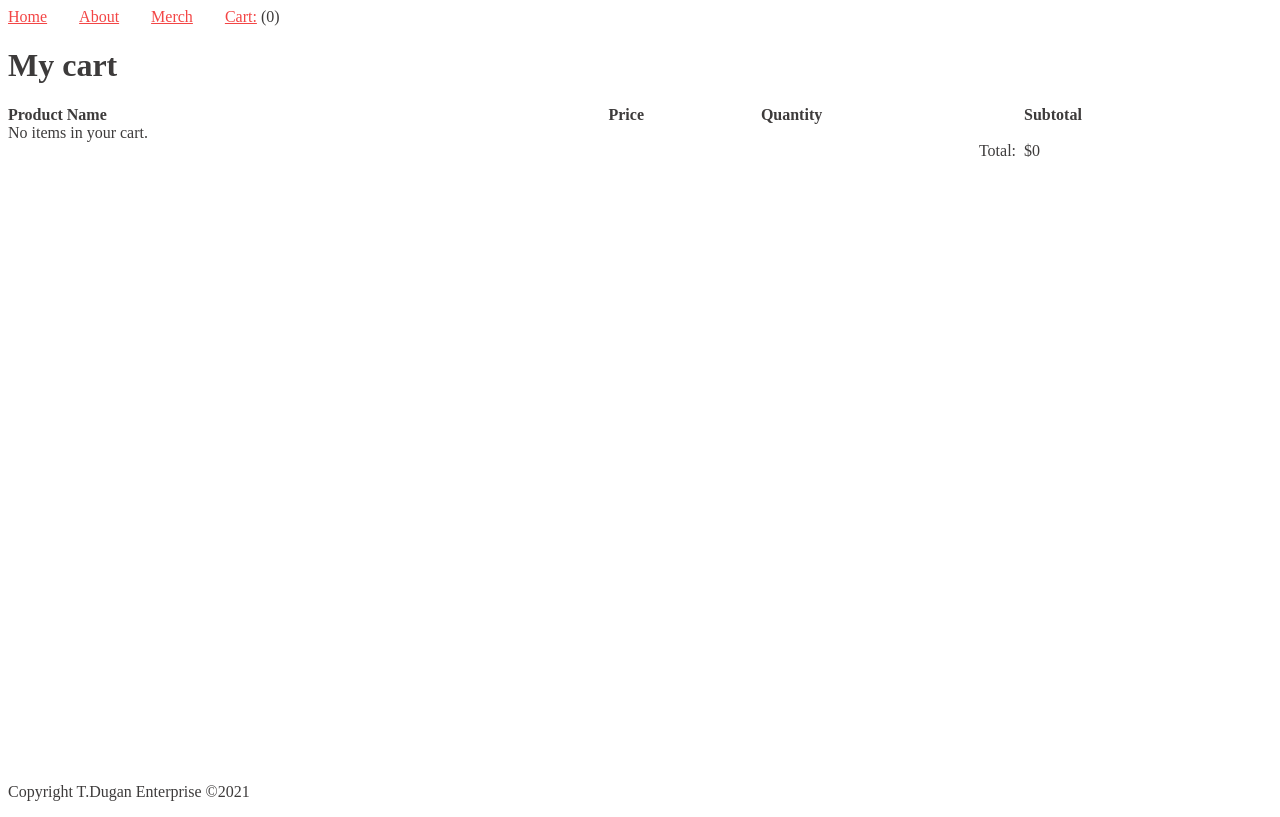
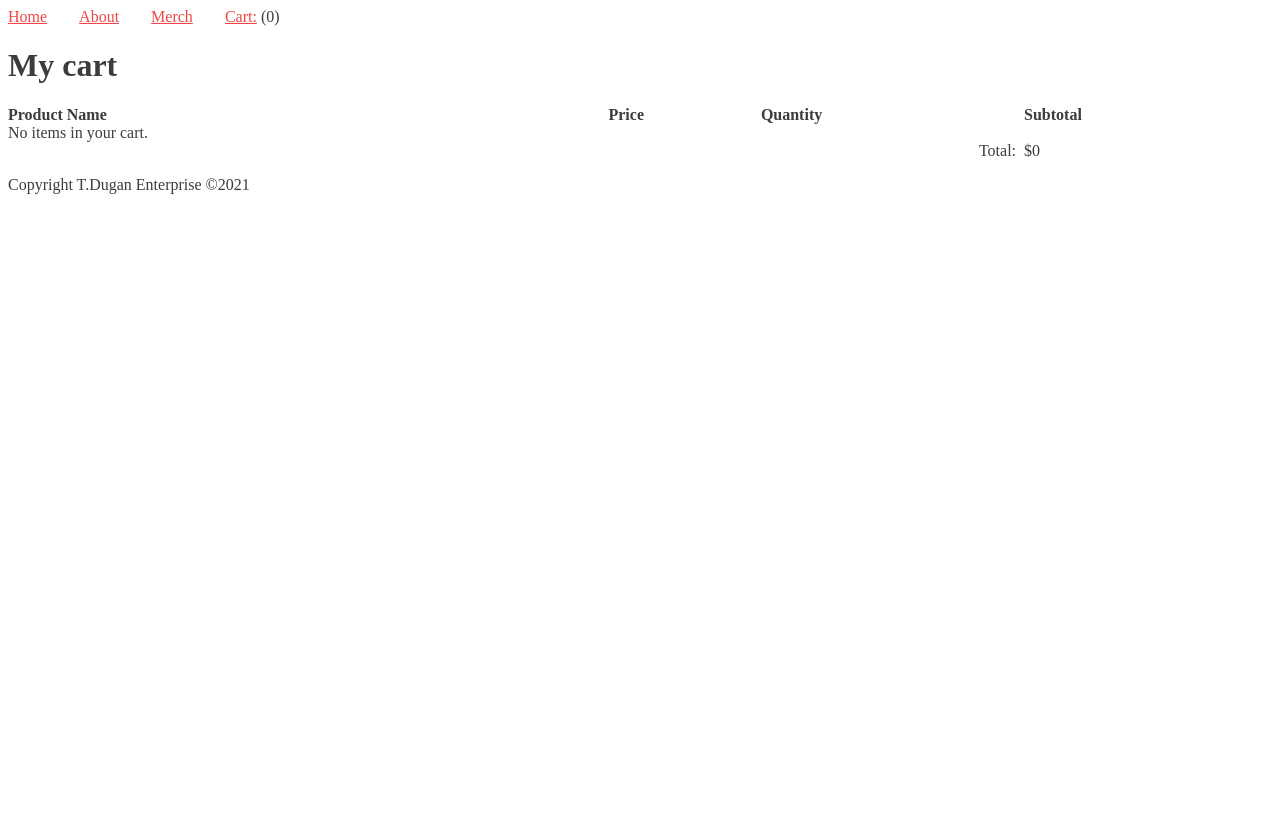
Before and after one commit to ledugani/botp-spa, a React (Create React App) app: page /cart in a window 1280 px wide. Built offline with nearby package versions, Linux system fonts and the light colour scheme.

Commit message:
cleaned up errors and warnings

```diff
--- a/src/app/cart/form.jsx
+++ b/src/app/cart/form.jsx
@@ -6,7 +6,7 @@ export default function CheckoutForm() {
 	const elements = useElements();
 
 	async function handleSubmit(e) {
-		e.preventDefault;
+		e.preventDefault();
 
 		const { error, paymentMethod } = await stripe.createPaymentMethod(
 			{
--- a/src/app/layout/footer/styles.css
+++ b/src/app/layout/footer/styles.css
@@ -2,7 +2,3 @@
 	height: 20px;
 	display: block;
 }
-
-.footer-text {
-	text-align: center;
-}
--- a/src/app/layout/styles.css
+++ b/src/app/layout/styles.css
@@ -8,5 +8,5 @@
 }
 
 .page-content {
-	height: 90vh;
+	height: 90%;
 }
--- a/src/pages/merch/product.jsx
+++ b/src/pages/merch/product.jsx
@@ -15,6 +15,7 @@ export default function Product({
 	const ctx = useContext(cartContext);
 	return (
 		<div
+			key={id}
 			className={`product ${hover && 'hover'}`}
 			onMouseEnter={() => setHover(true)}
 			onMouseLeave={() => setHover(false)}
```
Also changed, not shown: 1 other file (tests, documents, lock files or other folders).
